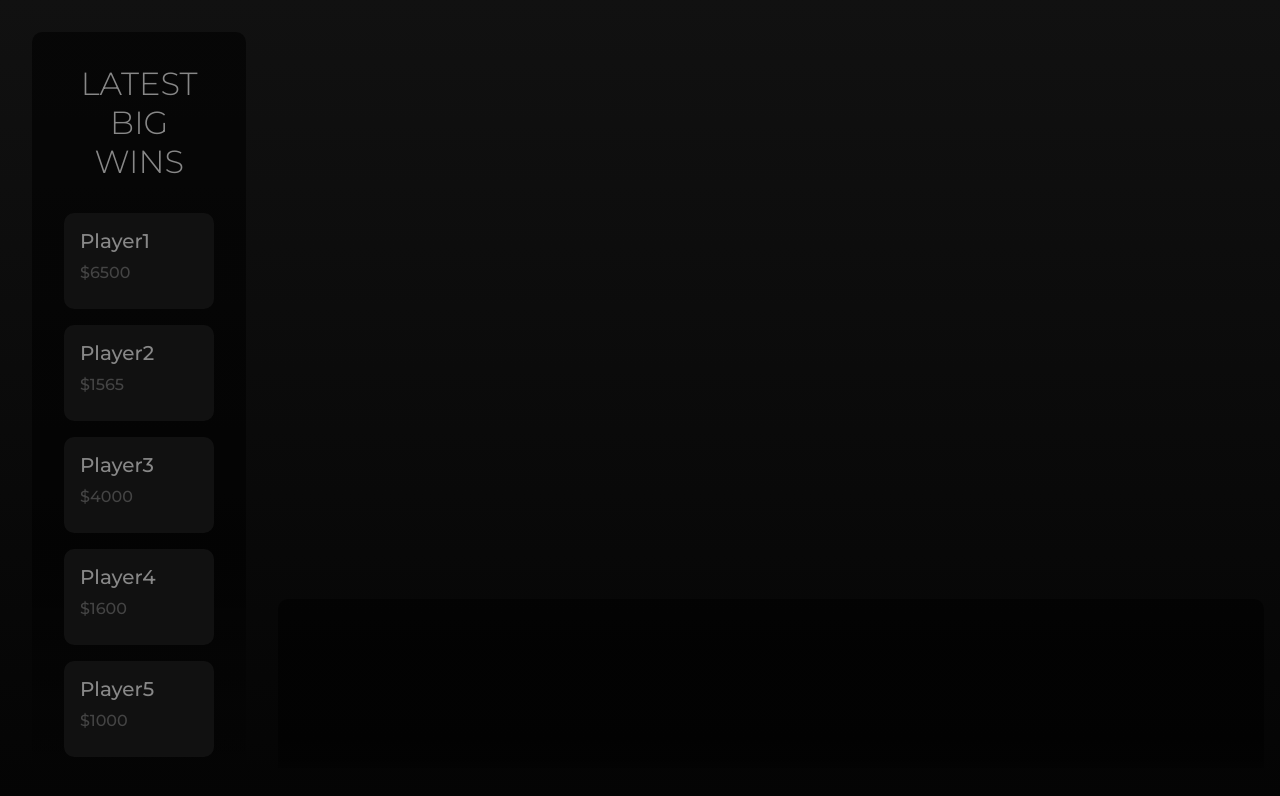
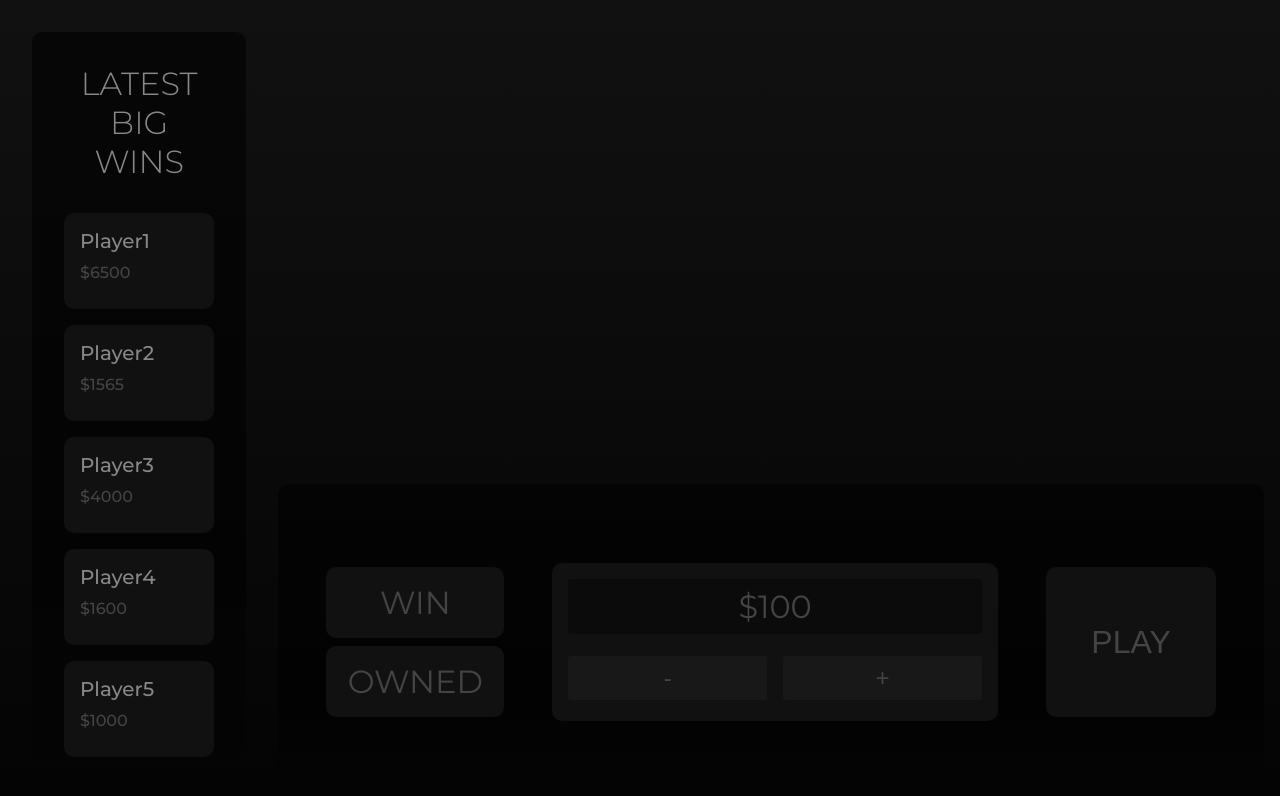
Before and after one commit to roysmanfo/RMHub, a React (Create React App) app: page /minigiochi/slot-machine in a window 1280 px wide. Shown: the top 796 px of the page. Built offline with nearby package versions, Linux system fonts and the light colour scheme; no server answers.

Commit message:
Added some elements

```diff
--- a/src/css/minigiochi/slots.css
+++ b/src/css/minigiochi/slots.css
@@ -73,6 +73,107 @@ main.Slots .game section .playbar {
   border-radius: inherit;
   flex-grow: 3;
   color: #999;
+  display: flex;
+  gap: 3rem;
+  padding: 0 3rem;
+  align-items: center;
+  justify-content: space-evenly;
+}
+main.Slots .game section .playbar .play {
+  display: flex;
+  justify-content: center;
+  align-items: center;
+  background: #111;
+  padding: 1rem 2rem;
+  font-size: 2rem;
+  border-radius: 10px;
+  color: #444;
+  text-transform: uppercase;
+  transition: 250ms ease;
+  border: none;
+  cursor: pointer;
+  transition: 250ms ease;
+  width: 20%;
+  height: 150px;
+}
+main.Slots .game section .playbar .play:hover {
+  background-color: #181818;
+}
+main.Slots .game section .playbar .bet {
+  display: flex;
+  justify-content: center;
+  align-items: center;
+  background: #111;
+  padding: 1rem 2rem;
+  font-size: 2rem;
+  border-radius: 10px;
+  color: #444;
+  text-transform: uppercase;
+  transition: 250ms ease;
+  display: grid;
+  grid-template-rows: 1fr 1fr;
+  grid-template-columns: 1fr 1fr;
+  gap: 1rem;
+  grid-template-areas: "bet bet" "decrease increase";
+  padding: 1rem;
+  justify-content: space-between;
+  width: 80%;
+  margin: 0 auto;
+  width: 50%;
+}
+main.Slots .game section .playbar .bet span {
+  margin: 0;
+  grid-area: bet;
+  background: #0b0b0b;
+  border-radius: 3px;
+  padding: 0.5rem;
+}
+main.Slots .game section .playbar .bet button {
+  background: #181818;
+  color: #444;
+  border: none;
+  border-radius: 3px;
+  font-size: 1.5rem;
+  padding: 0.5rem;
+  width: 100%;
+  cursor: pointer;
+}
+main.Slots .game section .playbar .bet button.increase {
+  grid-area: increase;
+}
+main.Slots .game section .playbar .bet button.decrease {
+  grid-area: decrease;
+}
+main.Slots .game section .playbar .bet button:hover {
+  background: #222;
+}
+main.Slots .game section .playbar .money {
+  width: 20%;
+}
+main.Slots .game section .playbar .money .win {
+  display: flex;
+  justify-content: center;
+  align-items: center;
+  background: #111;
+  padding: 1rem 2rem;
+  font-size: 2rem;
+  border-radius: 10px;
+  color: #444;
+  text-transform: uppercase;
+  transition: 250ms ease;
+}
+main.Slots .game section .playbar .money .owned {
+  display: flex;
+  justify-content: center;
+  align-items: center;
+  background: #111;
+  padding: 1rem 2rem;
+  font-size: 2rem;
+  border-radius: 10px;
+  color: #444;
+  text-transform: uppercase;
+  transition: 250ms ease;
+  margin-top: 0.5rem;
 }
 main.Slots ::-webkit-scrollbar {
   display: none;
--- a/src/css/minigiochi/slots.scss
+++ b/src/css/minigiochi/slots.scss
@@ -5,7 +5,18 @@ $header-color: #888;
     background: linear-gradient(to bottom, $island-background 70%, transparent) ;
     // border: solid 5px #222;
 }
-
+@mixin playoptions(){
+    display: flex;
+    justify-content: center;
+    align-items: center;
+    background: #111;
+    padding: 1rem 2rem;
+    font-size: 2rem;
+    border-radius: 10px;
+    color: #444;
+    text-transform: uppercase;
+    transition: 250ms ease;
+}
 
 main.Slots{
     display: flex;
@@ -90,6 +101,73 @@ main.Slots{
                 border-radius: inherit;
                 flex-grow: 3;
                 color: #999;
+                display: flex;
+                gap: 3rem;
+                padding: 0 3rem;
+                align-items: center;
+                justify-content: space-evenly;
+
+                .play{
+                    @include playoptions();
+
+                    border: none;
+                    cursor: pointer;
+                    transition: 250ms ease;
+                    width: 20%;
+                    height: 150px;
+                }
+                .play:hover{
+                    background-color: #181818;
+                }
+
+                .bet{
+                    @include playoptions();
+                    display: grid;
+                    grid-template-rows: 1fr 1fr;
+                    grid-template-columns: 1fr 1fr;
+                    gap: 1rem;
+                    grid-template-areas: "bet bet" "decrease increase";
+                    padding: 1rem;
+                    justify-content: space-between;
+                    width: 80%;
+                    margin: 0 auto;
+                    width: 50%;
+
+                    span{
+                        margin: 0;
+                        grid-area: bet;
+                        background: #0b0b0b;
+                        border-radius: 3px;
+                        padding: .5rem;
+                    }
+
+                    button{
+                        background: #181818;
+                        color: #444;
+                        border: none;
+                        border-radius: 3px;
+                        font-size: 1.5rem;
+                        padding: .5rem;
+                        width: 100%;
+                        cursor: pointer;
+                    }
+                    button.increase{ grid-area: increase; }
+                    button.decrease{ grid-area: decrease; }
+                    button:hover{
+                        background: #222;
+                    }
+                }
+                .money{
+                    width: 20%;
+                    .win{
+                        @include playoptions();
+
+                    }
+                    .owned{
+                        @include playoptions();
+                        margin-top: .5rem;
+                    }
+                }
             }
         }
     }
--- a/src/pages/Slots.tsx
+++ b/src/pages/Slots.tsx
@@ -23,7 +23,18 @@ export default function Slots() {
                     </aside>
                     <section>
                         <div className="slots"></div>
-                        <div className="playbar"></div>
+                        <div className="playbar">
+                            <div className="money">
+                                <div className="win">Win</div>
+                                <div className="owned">Owned</div>
+                            </div>
+                        <div className="bet">
+                            <span>$100</span>
+                            <button className="decrease">-</button>
+                            <button className="increase">+</button>
+                        </div>
+                        <button className="play">Play</button>
+                        </div>
                     </section>
                 </div>
             </main>
```
Also changed, not shown: 1 other file (tests, documents, lock files or other folders).
